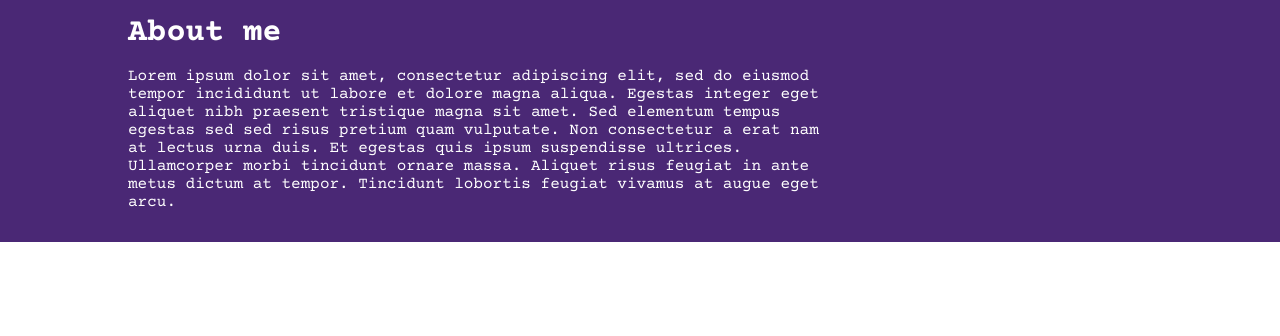
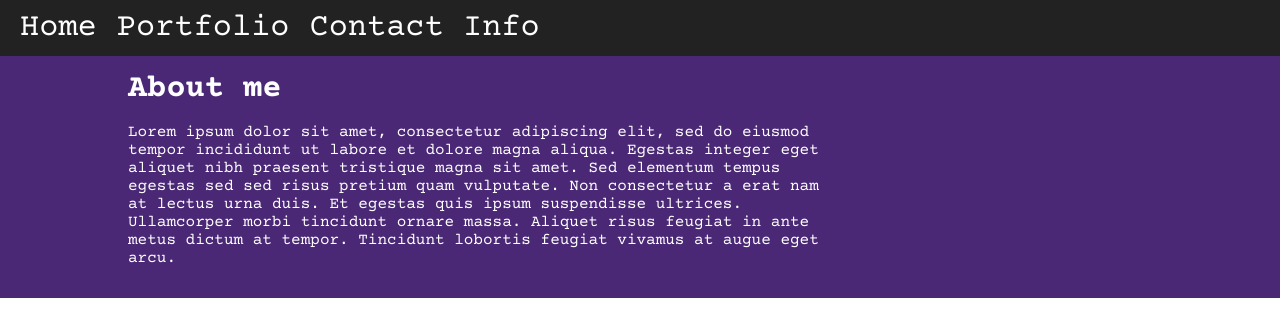
Before and after one commit to YTyler/personal-site-nextjs, a Next.js app: page / in a window 1280 px wide. Shown: the top 336 px of the page. Built offline with nearby package versions, Linux system fonts and the light colour scheme.

Commit message:
style navbar & add buttons

```diff
--- a/components/Navbar.jsx
+++ b/components/Navbar.jsx
@@ -3,7 +3,10 @@ import styles from '../styles/Navbar.module.css'
 
 export default function Navbar() {
   return (
-    <div>
+    <div class={styles.bar}>
+      <a href="/" class={styles.bar__button}>Home</a>
+      <a href="Portfolio" class={styles.bar__button}>Portfolio</a>
+      <a href="Contact" class={styles.bar__button}>Contact Info</a>
     </div>
   );
 }
--- a/styles/Navbar.module.css
+++ b/styles/Navbar.module.css
@@ -0,0 +1,11 @@
+.bar {
+    display: flex;
+    color: #fff;
+    background-color: #222222;
+    font-size: 2rem;
+    padding: 10px;
+}
+
+.bar__button {
+    margin: 0 10px;
+}
```
